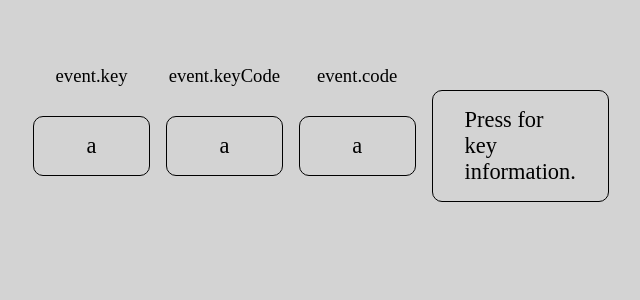
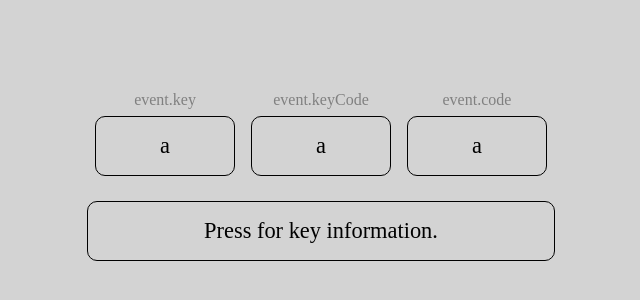
Before and after one commit to Marina8989/keyboradEventsJS, a plain HTML site: page index.html in a window 1280 px wide. Shown: the part 254-554 px from the top of the page, without its empty margins (319-959 px from the left). Drawn offline with Linux system fonts and the light colour scheme.

Commit message:
added css

```diff
--- a/index.html
+++ b/index.html
@@ -23,7 +23,7 @@
             <small>event.code</small>
         </div>
 
-        <div class="key">
+        <div class="key keyPress">
             Press for key information.
         </div>
     </div>
--- a/main.css
+++ b/main.css
@@ -19,7 +19,7 @@ body{
 }
 .key{
     border: 1px solid black;
-    padding: 1rem 2rem;
+    padding: 1rem 4rem;
     border-radius: 10px;
     margin: 0 .5rem;
     font-size: 1.4rem;
@@ -33,4 +33,13 @@ body{
     position: absolute;
     top: -25px;
     text-align: center;
+    margin: 0 auto;
+    color: grey;
+    font-size: 1rem;
 }
+.keyPress{
+    display: block;
+    position: absolute;
+    top: 85px;
+    text-align: center;
+}
```
